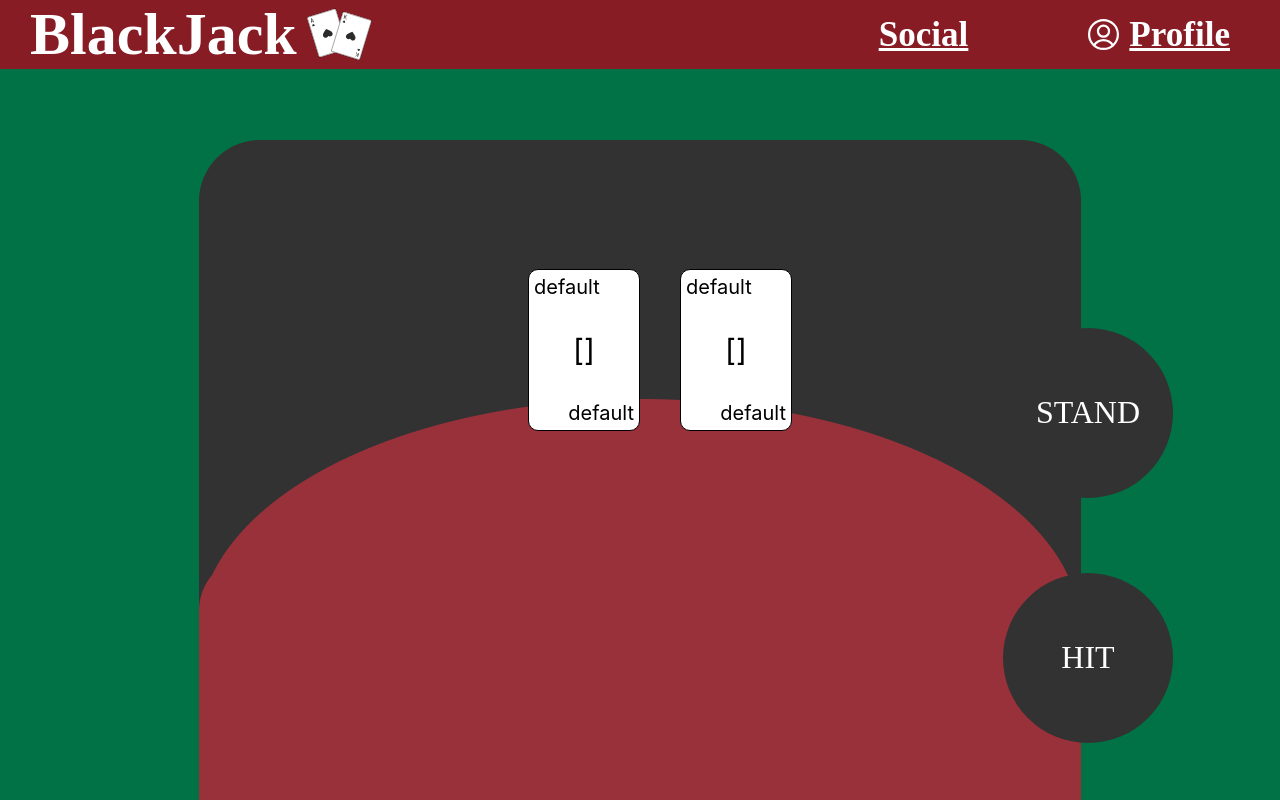
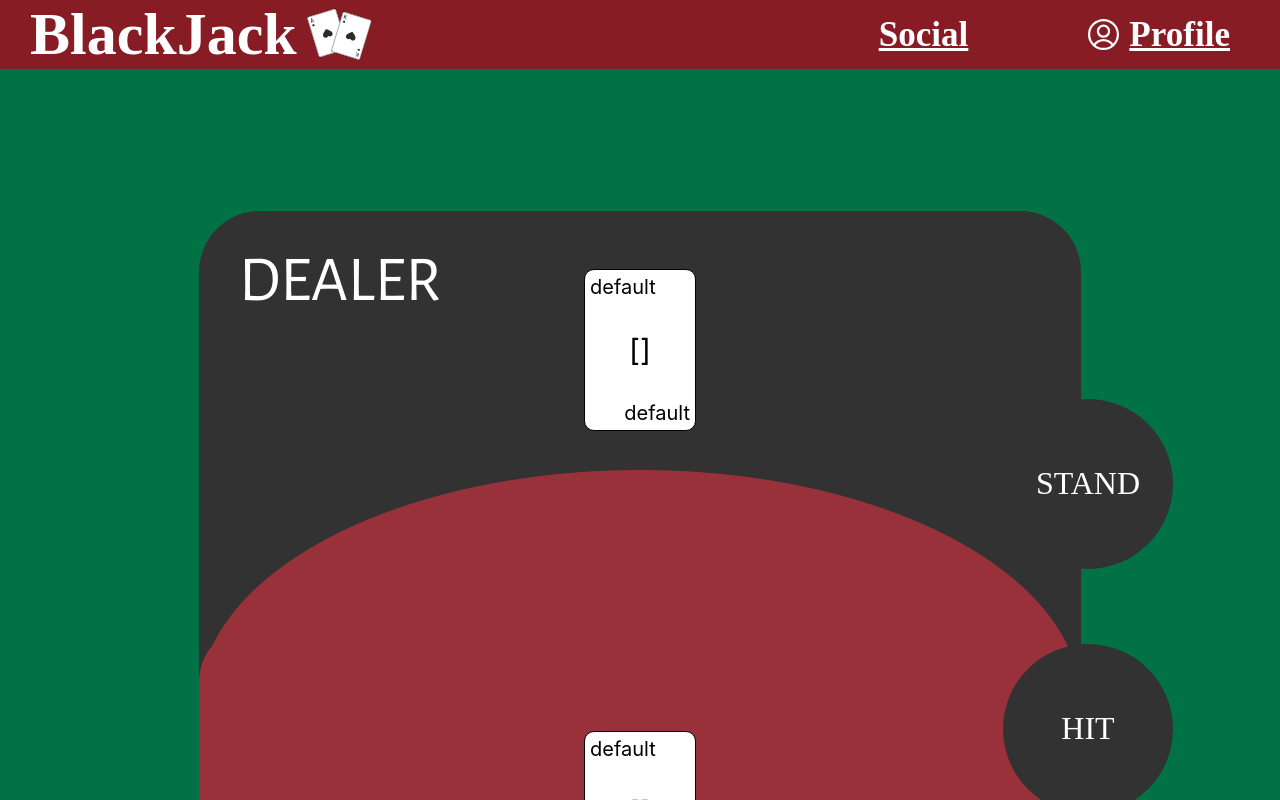
Before and after one commit to Maval015/Blackjack-Frontend, a React (Create React App) app: page /GamePlay in a window 1280 px wide. Shown: the top 800 px of the page. Built offline with nearby package versions, Linux system fonts and the light colour scheme.

Commit message:
user and dealer names

```diff
--- a/src/components/GamePage/GamePlay.css
+++ b/src/components/GamePage/GamePlay.css
@@ -9,7 +9,6 @@
   src: url("/public/fonts/Alegreya_Sans/AlegreyaSans-Regular.ttf")
     format("truetype");
 }
-
 
 .tableContainer1 {
   position: relative;
@@ -48,10 +47,34 @@
   color: white;
 }
 
+.dealerCards-container {
+  display: flex;
+  flex-direction: column;
+  align-items: flex-start;
+}
+
 .playerCards,
 .dealerCards {
   display: flex;
-  padding-bottom: 20rem;
-  padding-left: 2.5rem;
-  gap: 0.5rem;
+  gap: 1rem;
 }
+
+.playerCards {
+  padding-top: 300px;
+}
+
+.userName1 {
+  position: absolute;
+  transform: translate(-350px,300px);
+  color: white;
+  font-family: 'Alegreya_Sans';
+  font-size: 64px;
+}
+
+.dealer {
+  color: white;
+  font-family: 'Alegreya_Sans';
+  font-size: 64px;
+  position: absolute;
+  transform: translate(-300px,-300px);
+}
--- a/src/components/GamePage/GamePlay.tsx
+++ b/src/components/GamePage/GamePlay.tsx
@@ -4,8 +4,9 @@ import { GameResponse, hit, stand } from "../../api-calls";
 import "./GamePlay.css";
 import NavBar from "../LogInPage/NavBar";
 import { GameStateContext } from "../game-state-context";
+import { UserAuthContext } from "../user-auth-context";
 
-interface GamePlayProps {
+export interface GamePlayProps {
   gameState: GameResponse;
 }
 
@@ -22,12 +23,12 @@ function GamePlay() {
 
   const { gameState, setGameState } = useContext(GameStateContext);
   const [username] = useState("");
+  const { user } = useContext(UserAuthContext);
 
   const parseCard = (cardString: string) => {
     const [rank, suit] = cardString.split(" of ");
     return { rank, suit };
   };
-
 
   const handleHit = () => {
     hit({
@@ -71,6 +72,8 @@ function GamePlay() {
       <div className="tableContainer1">
         <div className="table1">
           <img src="/assets/table.png" alt="Game Table" />
+          <p className="dealer">DEALER</p>
+          <p className="userName1">{user}</p>
         </div>
         <div className="standHitContainers">
           <button className="standButton1" onClick={() => handleStand()}>
@@ -80,6 +83,7 @@ function GamePlay() {
             HIT
           </button>
         </div>
+        <div className="dealerCards-container">
           <div className="dealerCards">
             {dealerCards.map((card, index) => (
               <Card key={index + 100} suit={card.suit} rank={card.rank} />
@@ -91,6 +95,7 @@ function GamePlay() {
             ))}
           </div>
         </div>
+      </div>
     </>
   );
 }
```
Lines whose indentation alone changed are shown as unchanged.
